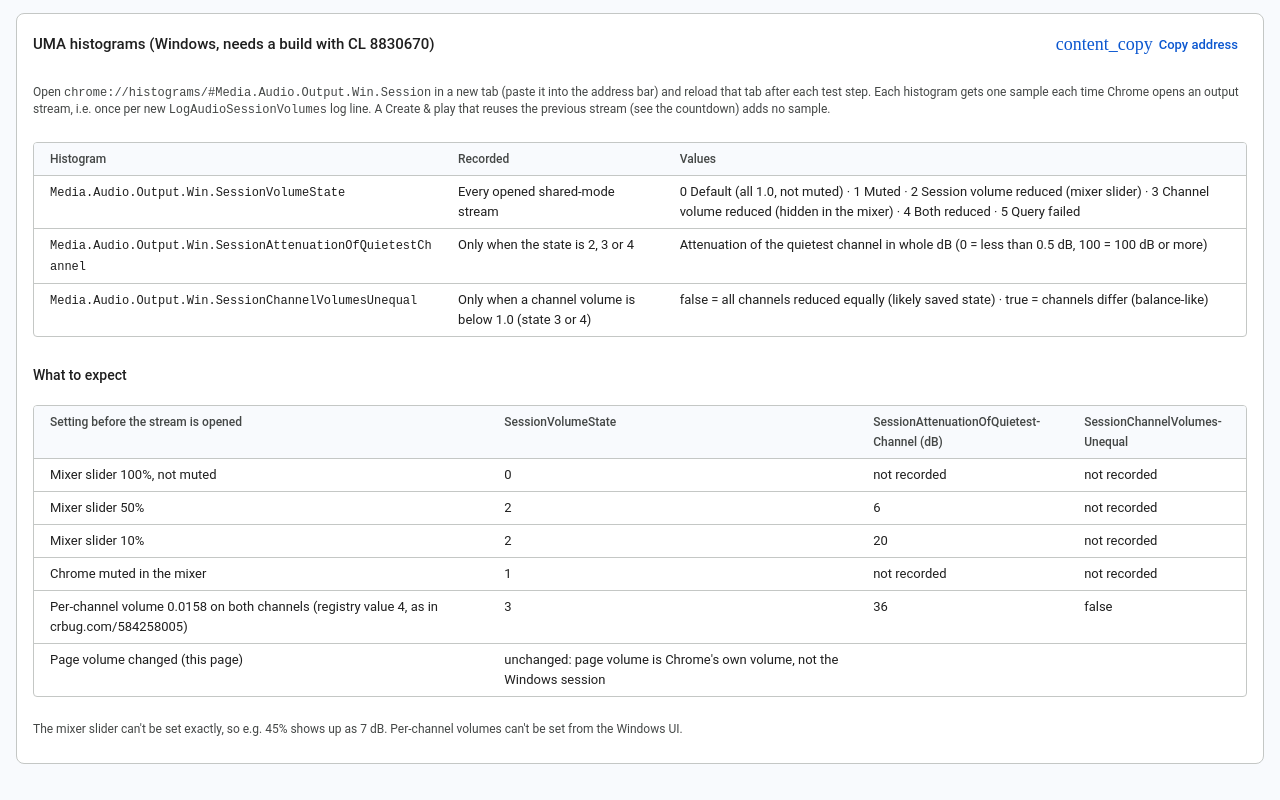
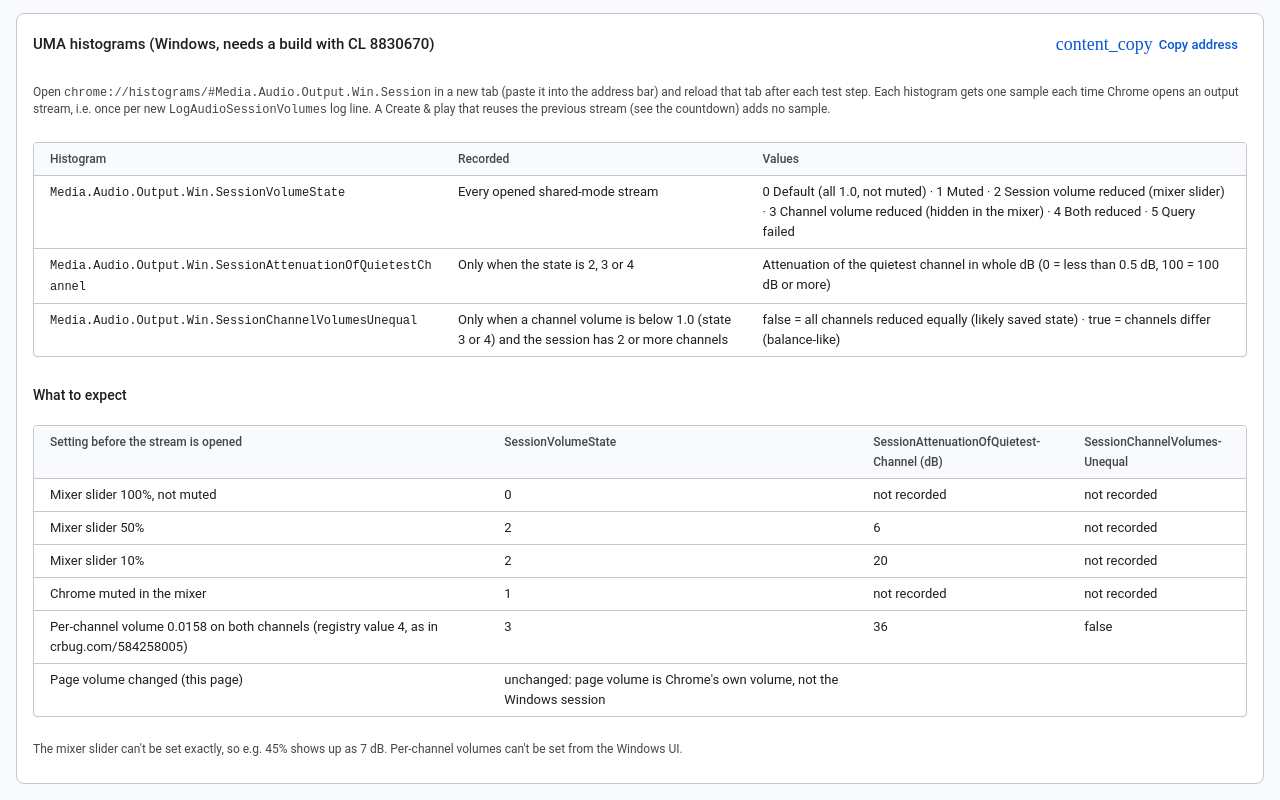
Before and after one commit to henrik-and/henrik-and.github.io, a plain HTML site: page audio-session-demo/index.html in a window 1280 px wide. Shown: the part 1315-2115 px from the top of the page. Drawn offline with Linux system fonts and the light colour scheme; a web font is replaced by a local one.

Commit message:
audio-session-demo: SessionChannelVolumesUnequal needs 2+ channels

```diff
--- a/audio-session-demo/index.html
+++ b/audio-session-demo/index.html
@@ -174,7 +174,7 @@
             </tr>
             <tr>
               <td><code class="mono-inline">Media.Audio.Output.Win.SessionChannelVolumesUnequal</code></td>
-              <td>Only when a channel volume is below 1.0 (state 3 or 4)</td>
+              <td>Only when a channel volume is below 1.0 (state 3 or 4) and the session has 2 or more channels</td>
               <td>false = all channels reduced equally (likely saved state) · true = channels differ (balance-like)</td>
             </tr>
           </tbody>
```
